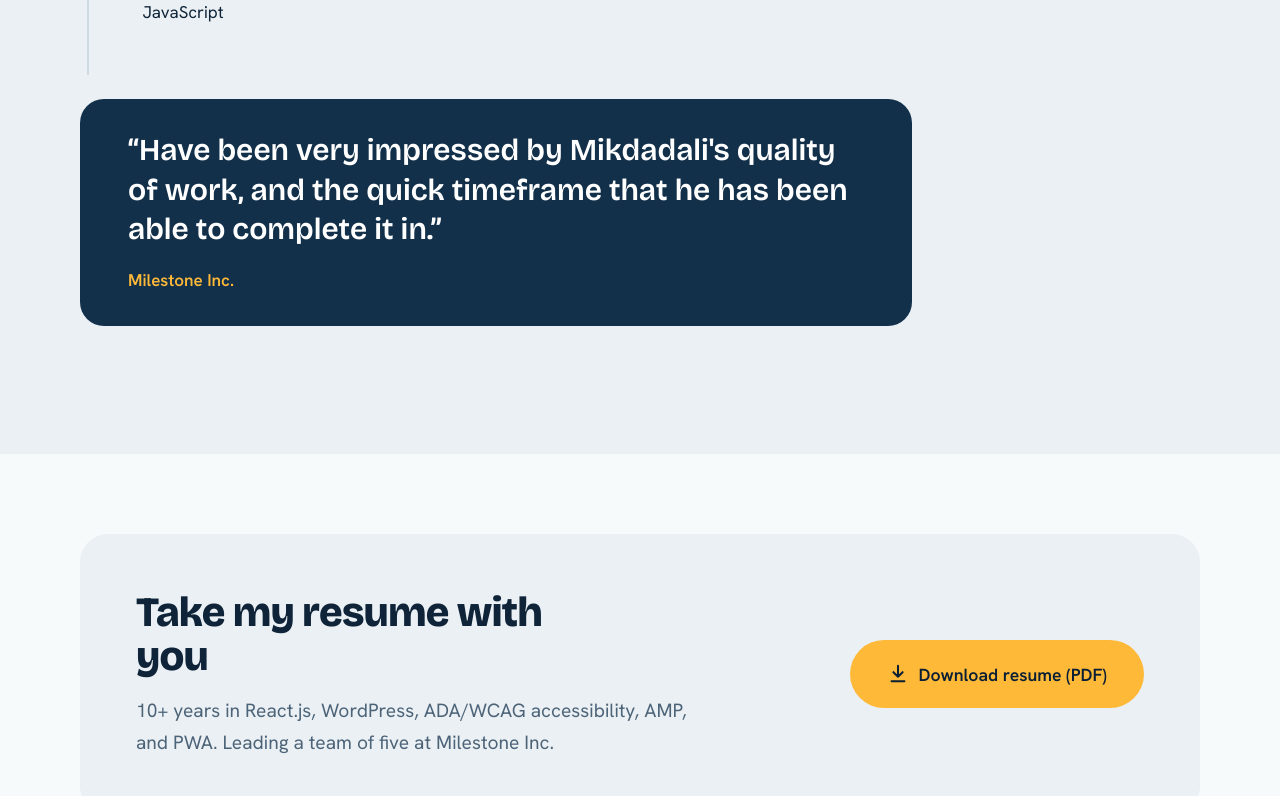
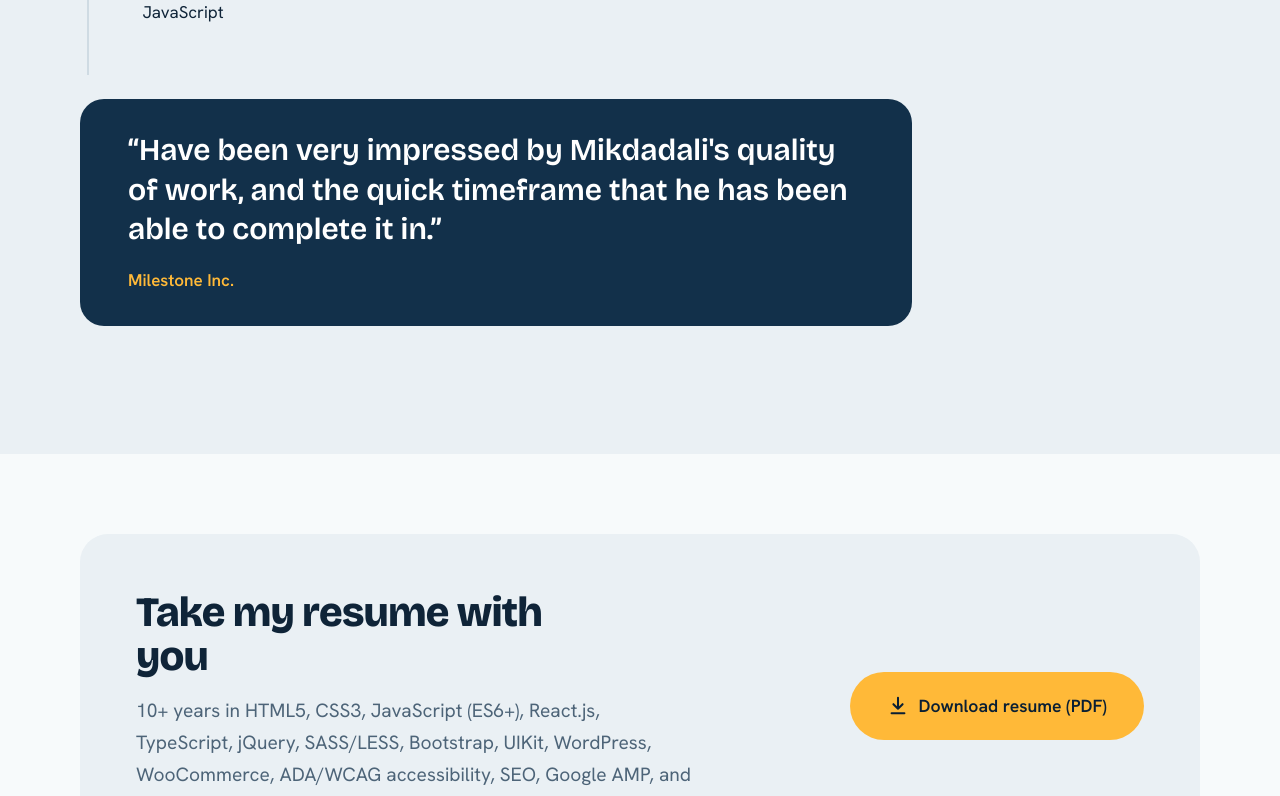
Before and after one commit to Mikdadali/mikdadali.github.io, a React (Vite) app: page / in a window 1280 px wide. Shown: the part 4065-4861 px from the top of the page. Built offline with nearby package versions, Linux system fonts and the light colour scheme.

Commit message:
Update resume summary

```diff
--- a/src/data.js
+++ b/src/data.js
@@ -24,14 +24,14 @@ export const SKILLS = {
 
 export const PROJECTS = [
   {
-    year: "",
+    year: "2026",
     title: "Air Academy Credit Union",
     url: "https://www.aacu.com/",
     text: "Responsive, accessible website for a Colorado credit union: personal and business banking, loans, rates, event registration, and an online banking login, all managed through a CMS.",
     tags: ["Banking", "Responsive", "CMS", "ADA"],
   },
   {
-    year: "",
+    year: "2025",
     title: "StrideCare",
     url: "https://www.stridecare.com/",
     text: "Healthcare website for a vascular and podiatry practice: provider and location finders, condition and symptom guides, consultation booking, and patient resources.",
@@ -97,7 +97,7 @@ export const TESTIMONIAL = {
 export const RESUME = {
   file: "Mikdadali-Momin-Resume.pdf",
   summary:
-    "10+ years in React.js, WordPress, ADA/WCAG accessibility, AMP, and PWA. Leading a team of five at Milestone Inc.",
+    "10+ years in HTML5, CSS3, JavaScript (ES6+), React.js, TypeScript, jQuery, SASS/LESS, Bootstrap, UIKit, WordPress, WooCommerce, ADA/WCAG accessibility, SEO, Google AMP, and PWA. Leading a team of five at Milestone Inc.",
 };
 
 export const PROJECT_TYPES = ["New website", "Accessibility audit", "AMP / PWA", "Something else"];
```
